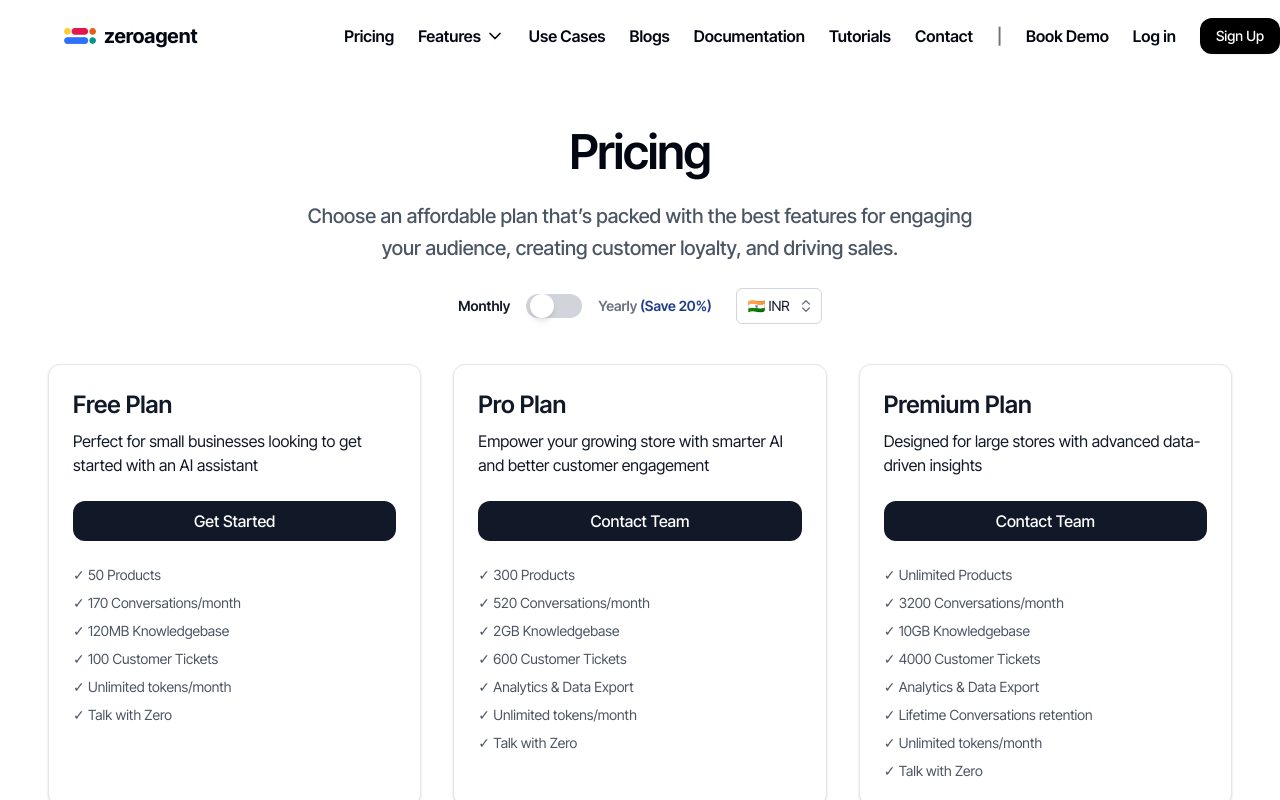
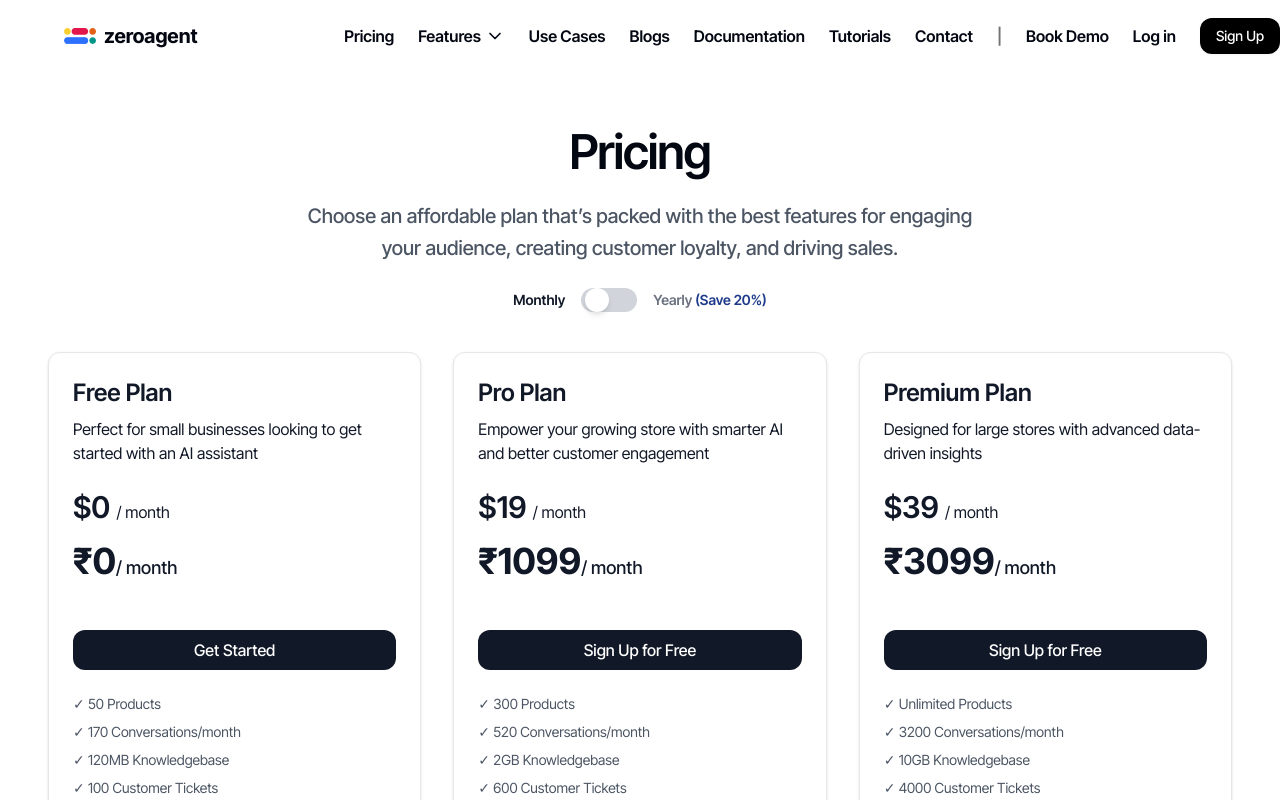
Before and after one commit to zeroagentio/magic-agent-site, a Next.js app: page /pricing in a window 1280 px wide. Shown: the top 800 px of the page. Built offline with nearby package versions, Linux system fonts and the light colour scheme.

Commit message:
fix: pricing

```diff
--- a/app/pricing/page.tsx
+++ b/app/pricing/page.tsx
@@ -52,7 +52,7 @@ const Pricing = () => {
         Yearly <span className="text-blue-900">(Save 20%)</span>
       </span>
 
-      <CurrencyDropdown setCurrency={setCurrency}/>
+      {/* <CurrencyDropdown setCurrency={setCurrency}/>  */}
     </div>
 
         <div className="mx-auto grid max-w-2xl space-y-4 lg:space-y-0 grid-cols-1 text-start  sm:mt-10 lg:mx-0 lg:max-w-none lg:grid-cols-3">
@@ -68,24 +68,25 @@ const Pricing = () => {
 
           <p className="mt-2 text-gray-900">{plan.description}</p>
 
-          {/* <div className="mb-4 mt-6 text-3xl font-semibold text-gray-900">
+          <div className="mb-4 mt-6 text-3xl font-semibold text-gray-900">
             ${plan.price}{" "}
             <span className="text-base font-normal text-gray-900">
               {plan.billing}
             </span>
-          </div> */}
-          {/* <p className="mt-4 mb-6 text-4xl font-bold text-gray-900">{currency === "INR" ? `₹${plan.price_inr}` : `$${plan.price}` }<span className="text-lg font-medium">{plan.billing}</span></p> */}
+          </div>
+          <p className="mt-4 mb-6 text-4xl font-bold text-gray-900">{currency === "INR" ? `₹${plan.price_inr}` : `$${plan.price}` }<span className="text-lg font-medium">{plan.billing}</span></p>
             <br />
 
           {/* <p className="text-gray-900 mb-4">{plan.short}</p> */}
 
           <button className="w-full bg-gray-900 text-white font-medium py-2 rounded-xl hover:bg-gray-800"
           onClick={() => {
-            const link = plan.plan === "Free" ? "https://app.zeroagent.io" : "mailto:support@zeroagent.io"
+            const link = "https://app.zeroagent.io"
+            // const link = plan.plan === "Free" ? "https://app.zeroagent.io" : "https://app.zeroagent.io"
             window.open(link , "_blank")
           }}
           >
-            {plan.plan === "Free" ? "Get Started" : `Contact Team`}
+            {plan.plan === "Free" ? "Get Started" : `Sign Up for Free`}
           </button>
 
           <ul className="mt-6 space-y-2 text-sm text-gray-600">
```
